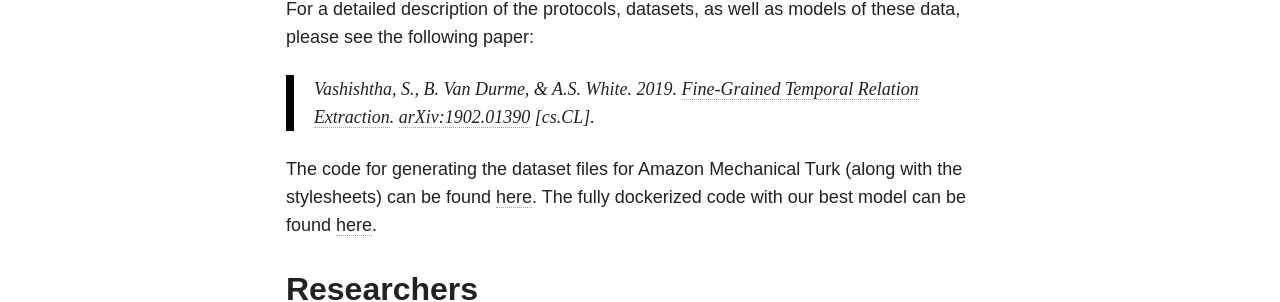
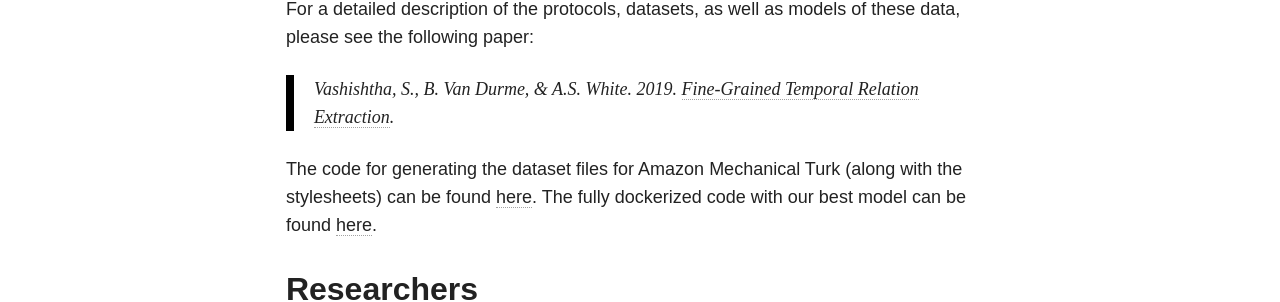
Before and after one commit to decompositional-semantics-initiative/decompositional-semantics-initiative.github.io, a Jekyll site: the page built from projects/time/index.md, in a window 1280 px wide. Shown: the part 1070-1372 px from the top of the page. Built offline with Jekyll 4.4.1, drawn with Linux system fonts in a browser that asks for light colours; nearby versions of some CDN libraries.

Commit message:
updated temporal paper link

```diff
--- a/projects/time/index.md
+++ b/projects/time/index.md
@@ -11,6 +11,6 @@ Using our framework, we construct the largest temporal relation dataset to date,
 
 For a detailed description of the protocols, datasets, as well as models of these data, please see the following paper:
 
-> Vashishtha, S., B. Van Durme, & A.S. White. 2019. [Fine-Grained Temporal Relation Extraction](https://arxiv.org/pdf/1902.01390.pdf). [arXiv:1902.01390](https://arxiv.org/abs/1902.01390) [cs.CL].
+> Vashishtha, S., B. Van Durme, & A.S. White. 2019. [Fine-Grained Temporal Relation Extraction](https://www.aclweb.org/anthology/P19-1280/).
 
 The code for generating the dataset files for Amazon Mechanical Turk (along with the stylesheets) can be found [here](https://github.com/FACTSlab/factslab-protocols). The fully dockerized code with our best model can be found [here](https://hub.docker.com/r/sidvash/temporal).
```
